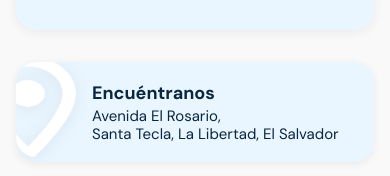
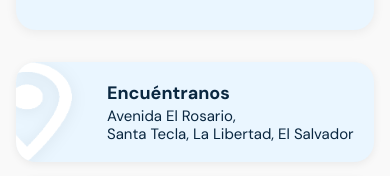
Before and after one commit to AmarisOsorio/DiunsoloRentaCar, a React (Vite) app in the folder frontend/: page /contacto in a window 390 px wide. Shown: the part 664-840 px from the top of the page. Built offline with nearby package versions, Linux system fonts and the light colour scheme.

Commit message:
Cambios esteticos y correcciones a Contacto.css

```diff
--- a/frontend/src/Pages/styles/Contacto.css
+++ b/frontend/src/Pages/styles/Contacto.css
@@ -167,19 +167,24 @@
   background: #29abe2;
 }
 .info-card-img {
+  width: 100px;
+  height: 100px;
+  object-fit: contain;
+  border-radius: 0;
+  background: transparent;
+  border: none;
   position: absolute;
-  left: 0;
+  left: -10px; /* Mueve la imagen 10px más a la izquierda */
   top: 0;
-  height: 100%;
-  width: 60px;
   z-index: 2;
-  object-fit: contain;
+  display: block;
   filter: drop-shadow(0 2px 8px #0001);
   border-radius: 20px 0 0 20px;
-  background: transparent;
 }
+
 .info-card-content {
-  margin-left: 60px;
+  font-size: 0.95em;      /* Texto un poco más pequeño */
+  margin-left: 75px;      /* Mueve el texto ligeramente a la derecha */
   flex: 1;
   display: flex;
   flex-direction: column;
@@ -206,45 +211,6 @@
   font-size: 20px;
   font-weight: 700;
   letter-spacing: 1px;
-}
-
-@media (max-width: 700px) {
-  .info-boxes {
-    flex-direction: column;
-    gap: 1rem;
-  }
-  .info-card,
-  .info-card.ubicacion,
-  .info-card.correo,
-  .info-card.telefono {
-    width: 100%;
-    min-width: 0;
-    max-width: 100%;
-    height: 95px;
-    position: relative;
-    display: flex;
-    align-items: center;
-    margin: 0;
-  }
-  .info-card-content {
-    padding: 1.2rem 1rem;
-    margin-left: 60px;
-    display: flex;
-    flex-direction: column;
-    justify-content: center;
-    align-items: flex-start;
-    flex: 1;
-  }
-  .info-card-img {
-    height: 95px;
-    width: 60px;
-    left: 0;
-    top: 0;
-    transform: none;
-    border-radius: 20px 0 0 20px;
-    position: absolute;
-    object-fit: cover;
-  }
 }
 
 /* Mapa y horarios */
@@ -292,3 +258,15 @@
   color: #555;
   font-size: 14px;
 }
+
+.info-card.ubicacion .info-card-img {
+  left: -22px;
+}
+
+.info-card.correo .info-card-img {
+  left: -18px;
+}
+
+.info-card.telefono .info-card-img {
+  left: -10px;
+}
```
